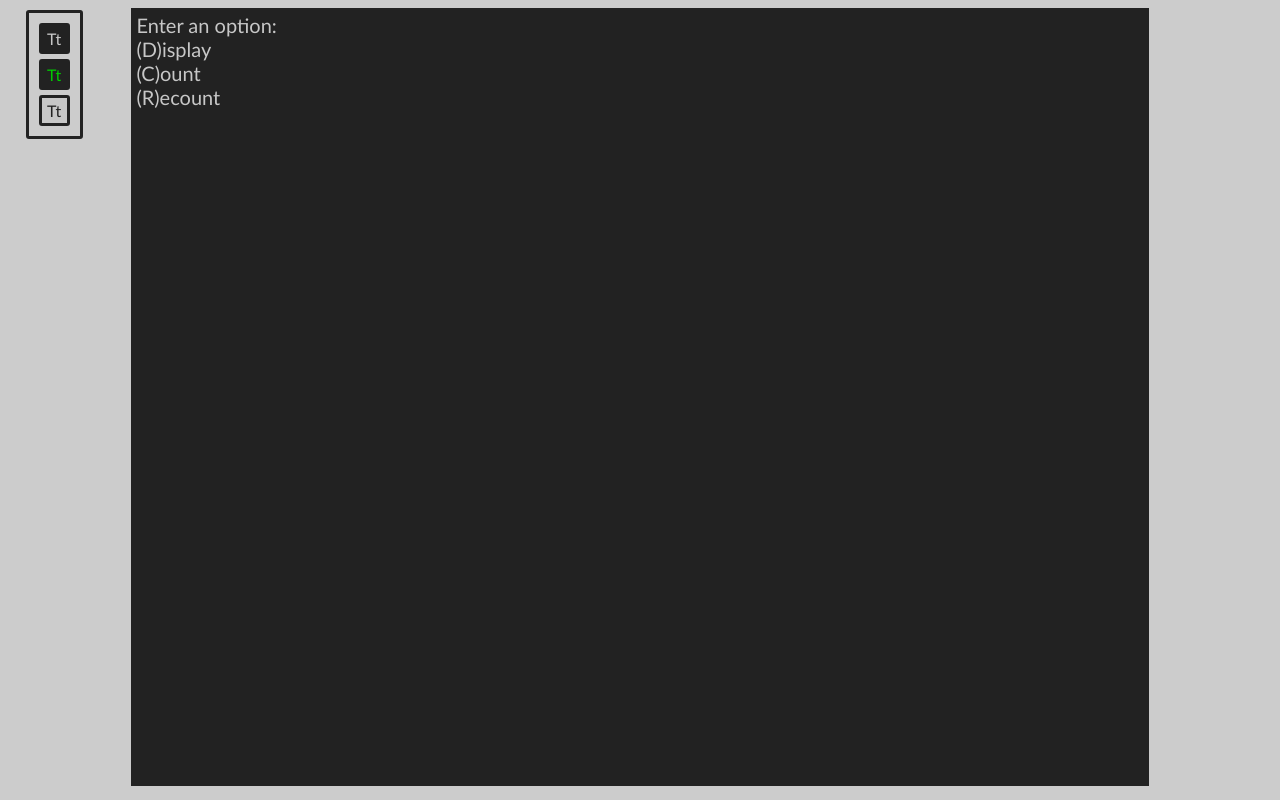
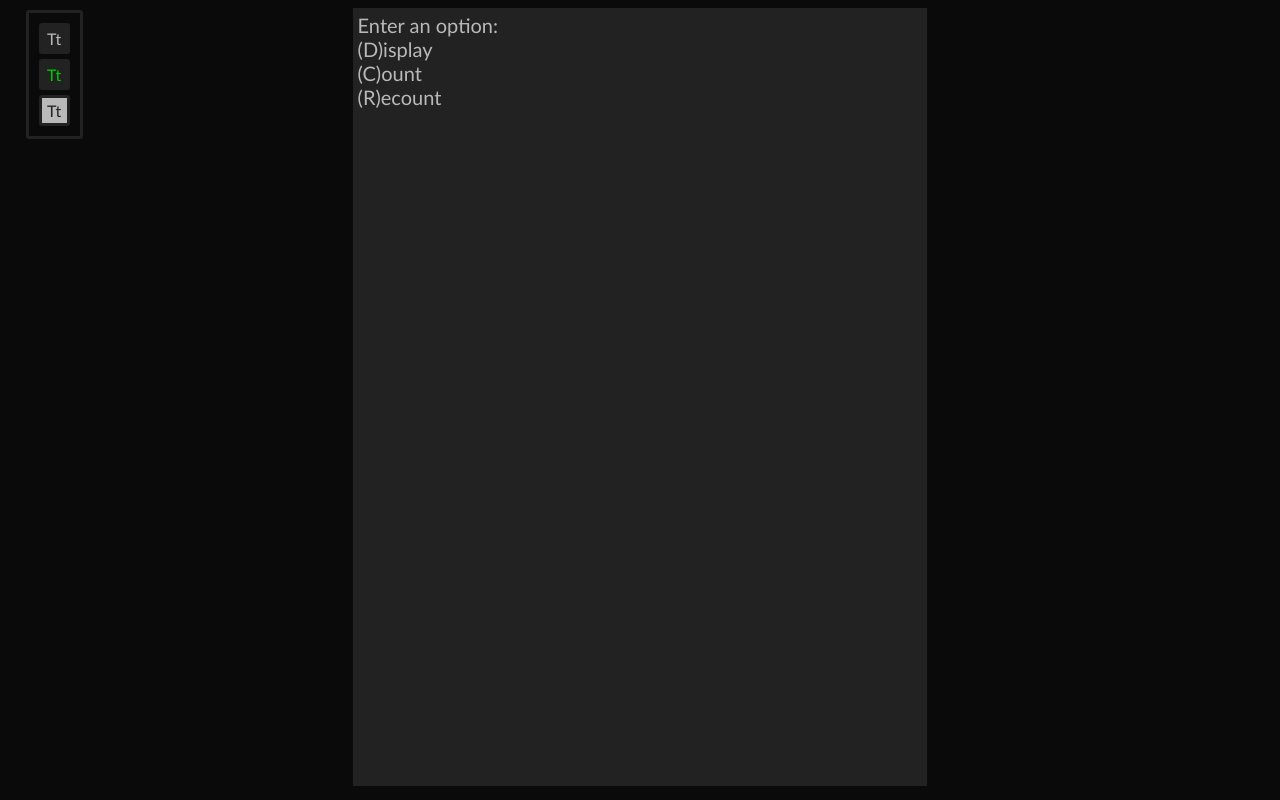
Before and after one commit to lewislemay/Strip-Counter, a website: page src/index.html in a window 1280 px wide. Drawn offline with Linux system fonts and the light colour scheme.

Commit message:
Rename browser console in html & restyle font colours

```diff
--- a/src/css/styles.css
+++ b/src/css/styles.css
@@ -2,7 +2,7 @@ html {
     font-family:'Gill Sans', 'Gill Sans MT', Calibri, 'Trebuchet MS', sans-serif;
 
     --green: #0C0;
-    --white: #c7c7c7;
+    --white: #b9b9b9;
     --black: #222222;
     --error: #F00;
     --meta: #0FF;
@@ -34,7 +34,7 @@ body, .white-on-black {
 }
 
 body, #themes {
-    background-color: #CCC;
+    background-color: #0a0a0a;
 }
 
 #output {
@@ -71,7 +71,7 @@ body, #themes {
 
 .container {
     margin: 0 auto;
-    width: 80%;
+    width: 45%;
     position: relative;
     border: 3px solid var(--black);
 }
@@ -104,5 +104,5 @@ body, #themes {
 }
 
 .theme:hover {
-    border-color: #006e6e;
+    border-color: #3aad40;
 }
--- a/src/index.html
+++ b/src/index.html
@@ -3,7 +3,7 @@
     <head>
         <meta charset="utf-8">
         <meta http-equiv="X-UA-Compatible" content="IE=edge">
-        <title>JavaScript Console App</title>
+        <title>JS Strip-Counter</title>
         <meta name="description" content="">
         <meta name="viewport" content="width=device-width, initial-scale=1">
         <link rel="stylesheet" href="css/styles.css">
```
